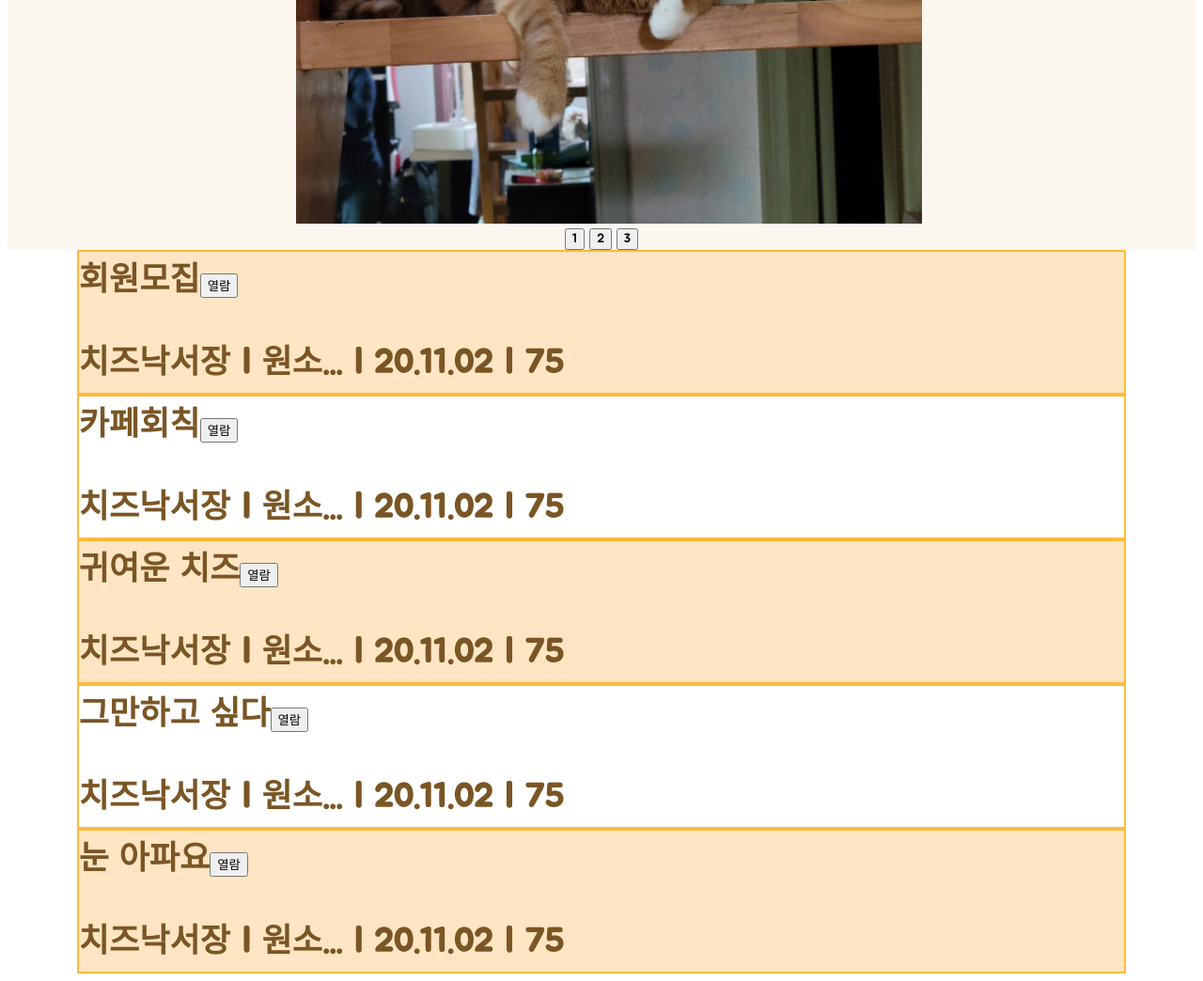
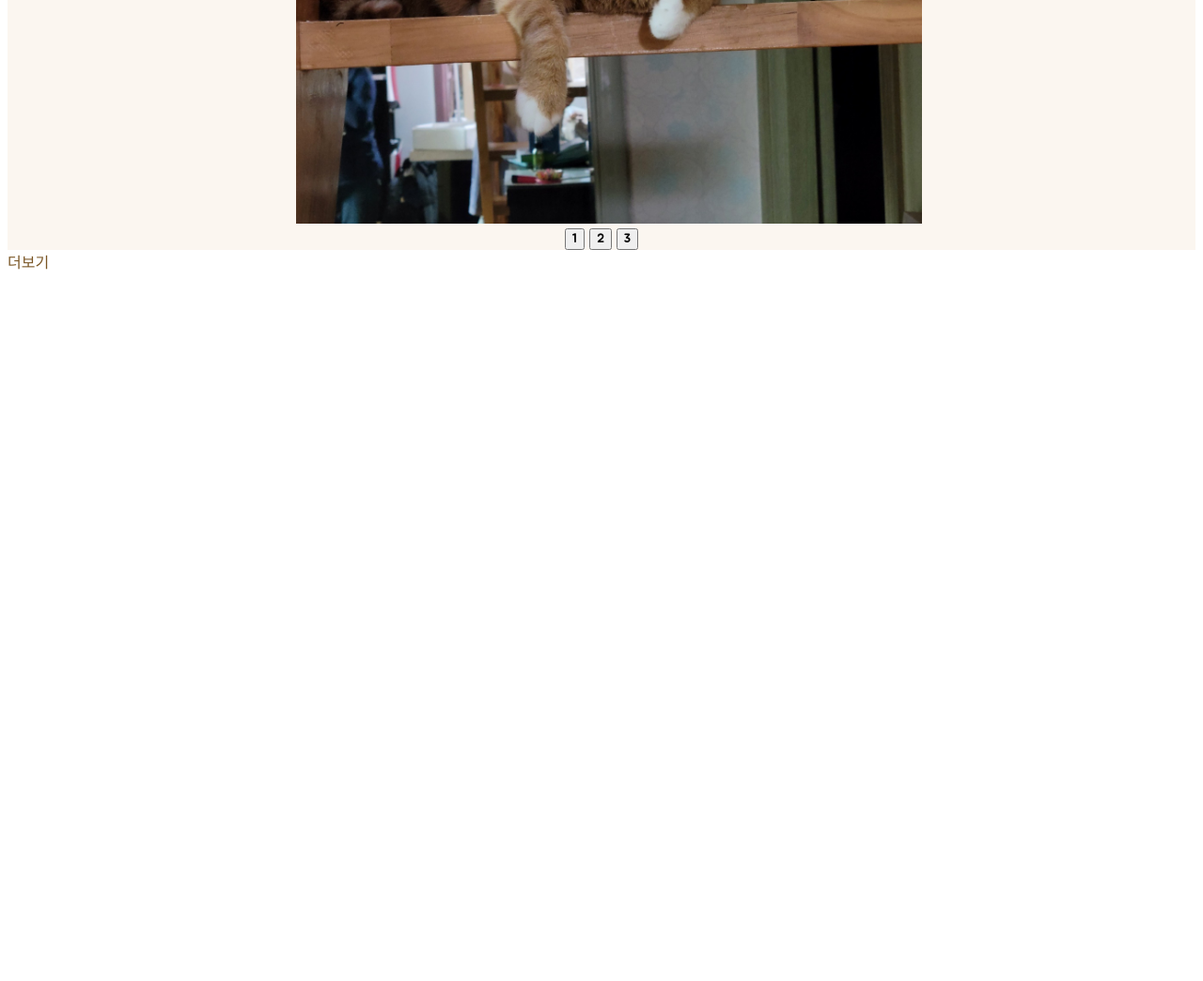
Before and after one commit to sinyoung0110/sinyoung0110.github.io, a plain HTML site: page page2.html in a window 1280 px wide. Shown: the part 500-1544 px from the top of the page at 94% size. After the commit the page ends 800 px from the top, so only its background shows below. Drawn offline with Linux system fonts and the light colour scheme.

Commit message:
1223_2
finish

```diff
--- a/page2.html
+++ b/page2.html
@@ -55,35 +55,6 @@
         })
     }
     </script>
-    <script>
-        window.onload=function(){
-            const boxs=document.querySelectorAll('.box');
-            const ps=document.querySelectorAll('p');
-            for(let i=0; i<boxs.length; i++){
-                const box=boxs[i];
-                box.style.height= '150px';
-                box.style.width  = '88%';
-                box.style.border  = 'solid 2px #ffba3b';
-                box.style.margin= 'auto';
-                box.style.color='rgb(122, 86, 37)';
-                box.style.fontSize='35px';
-                box.style.fontWeight= 'bolder';
-                if(i%2==0){
-                    box.style.background='rgb(255, 229, 195)';
-                }
-                else{
-                    box.style.background='white';
-                }
-
-            }
-        };
-    </script>
-    <script>
-        function button(){
-            alert('아직 열람가능 전 입니다.');
-        }
-    </script>
-
 </head>
 <body>
     <header>
@@ -108,19 +79,12 @@
         <div class="inner">
             <img src="images/pho6.jpg">
         </div>
-
         </div>
     </div>
     <button class="버튼1">1</button>
     <button class="버튼2">2</button>
     <button class="버튼3">3</button>
 </section>
-<section2>
-    <div class="box">회원모집<button onclick="button()">열람</button><p>치즈낙서장 | 원소... | 20.11.02 | 75</p></div>
-    <div class="box">카페회칙<button onclick="button()">열람</button><p>치즈낙서장 | 원소... | 20.11.02 | 75</p></div>
-    <div class="box">귀여운 치즈<button onclick="button()">열람</button><p>치즈낙서장 | 원소... | 20.11.02 | 75</p></div>
-    <div class="box">그만하고 싶다<button onclick="button()">열람</button><p>치즈낙서장 | 원소... | 20.11.02 | 75</p></div>
-    <div class="box">눈 아파요<button onclick="button()">열람</button><p>치즈낙서장 | 원소... | 20.11.02 | 75</p></div>
-</section2>
+<a href="page2_1.html">더보기</a>
 </body>
 </html>
```
Also changed, not shown: page2_1.html (added, +43 -0 lines).
